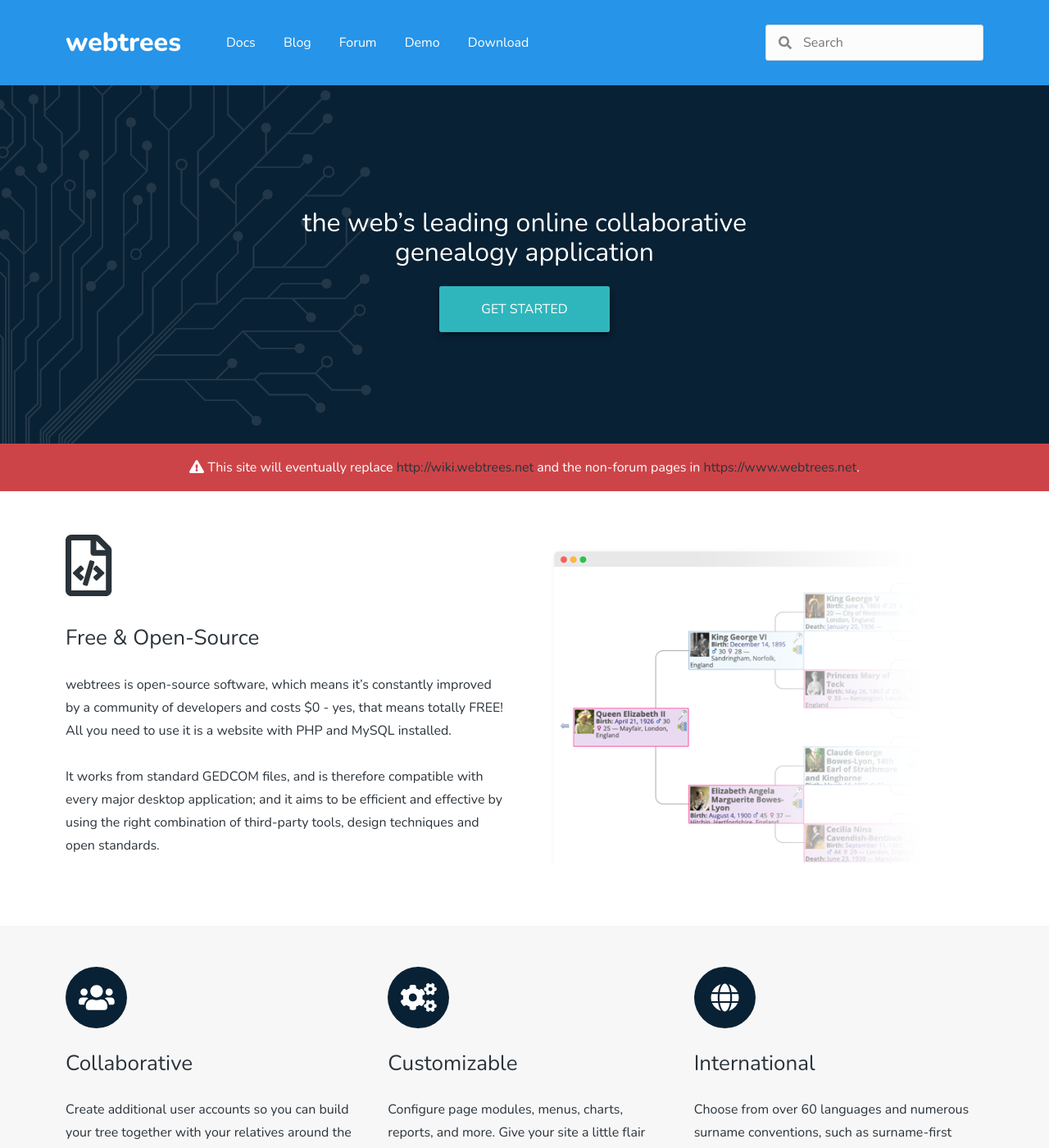
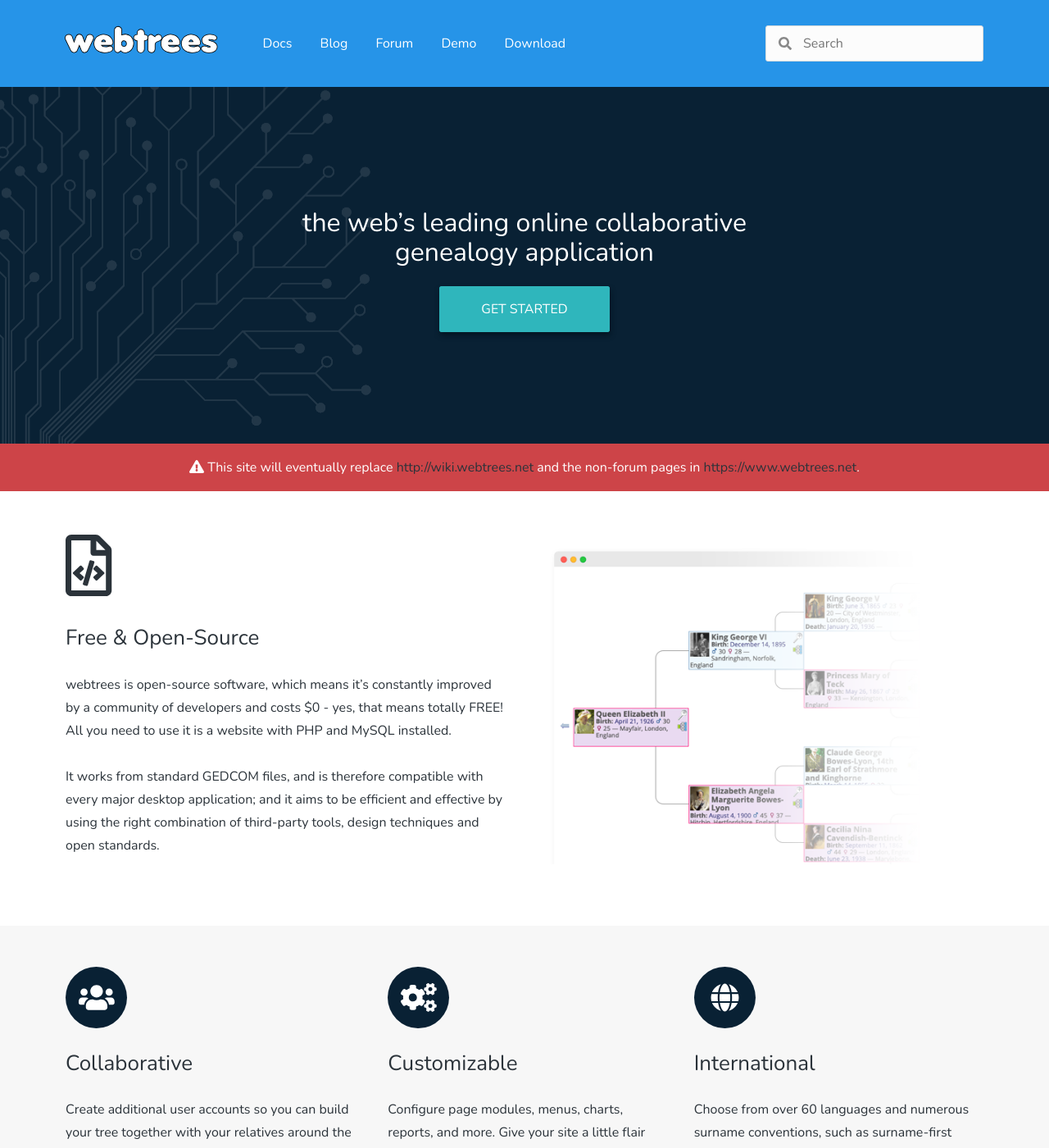
Before and after one commit to webtrees/webtrees.github.io, a Jekyll site: the page built from index.md, in a window 1280 px wide and 1400 px high. Shown: the whole window at 82% size. Built offline with Jekyll 4.4.1, drawn with Linux system fonts in a browser that asks for light colours; nearby versions of some CDN libraries.

Commit message:
Use Anja Eliane font for the webtrees logo

```diff
--- a/_sass/webtrees.scss
+++ b/_sass/webtrees.scss
@@ -20,6 +20,14 @@ $breakpoint-charlie: 600px;
   box-sizing: border-box;
 }
 
+/* The webtrees logo uses the Anja Eliane font.  The subset contains just the letters bestrw. */
+@font-face {
+  font-family: 'webtrees';
+  src: url('/assets/fonts/AnjaEliane-subset.woff2') format('woff2'),
+  url('/assets/fonts/AnjaEliane-subset.woff') format('woff');
+  font-weight: normal;
+  font-style: normal;
+}
 
 /*
  * Global Elements
@@ -406,10 +414,11 @@ button,
 }
 
 #site-title {
+  font-family: webtrees, sans-serif;
+  -webkit-text-stroke: thin black;
   color: #fff;
-  font-size: 32px;
-  font-size: 3.2rem;
-  font-weight: bold;
+  font-size: 40px;
+  font-size: 4rem;
   margin-right: 40px;
   margin-right: 4rem;
 
```
Also changed, not shown: assets/fonts/AnjaEliane-subset.woff (added), assets/fonts/AnjaEliane-subset.woff2 (added), assets/fonts/AnjaEliane.ttf (added).
